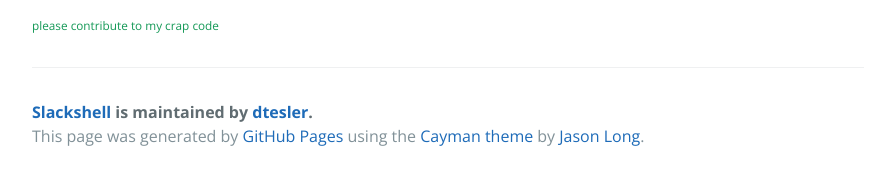
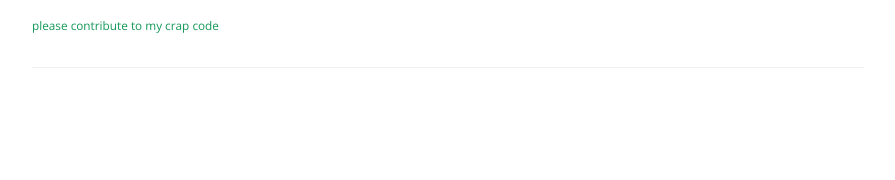
Before and after one commit to dtesler/slackshell, a plain HTML site: page index.html in a window 1280 px wide. Shown: the part 1855-2035 px from the top of the page, without its empty margins (192-1087 px from the left). After the commit the page ends 1987 px from the top, so only its background shows below. Drawn offline with nearby package versions, Linux system fonts and the light colour scheme.

Commit message:
Update index.html

```diff
--- a/index.html
+++ b/index.html
@@ -48,10 +48,7 @@
 <a id="please-contribute-to-my-crap-code" class="anchor" href="#please-contribute-to-my-crap-code" aria-hidden="true"><span aria-hidden="true" class="octicon octicon-link"></span></a>please contribute to my crap code</h6>
 
       <footer class="site-footer">
-        <span class="site-footer-owner"><a href="https://github.com/dtesler/slackshell">Slackshell</a> is maintained by <a href="https://github.com/dtesler">dtesler</a>.</span>
-
-        <span class="site-footer-credits">This page was generated by <a href="https://pages.github.com">GitHub Pages</a> using the <a href="https://github.com/jasonlong/cayman-theme">Cayman theme</a> by <a href="https://twitter.com/jasonlong">Jason Long</a>.</span>
-      </footer>
+       </footer>
 
     </section>
 
```
